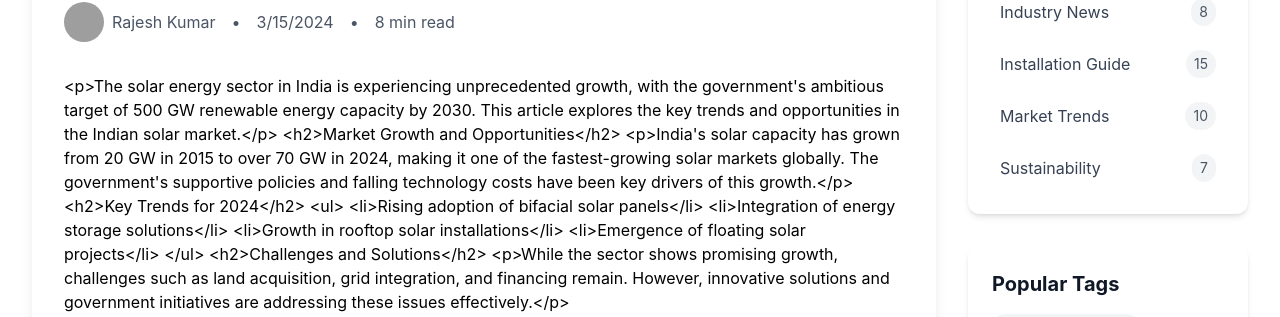
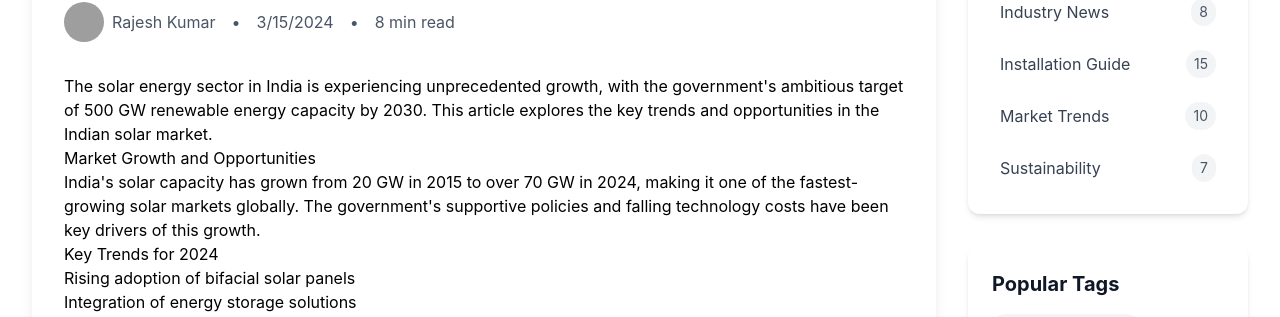
Before and after one commit to ashishume/solar-sangathan, a React (Vite) app: page /blog/1 in a window 1280 px wide. Shown: the part 630-947 px from the top of the page. Built offline with nearby package versions, Linux system fonts and the light colour scheme; grey boxes are pictures that could not be loaded.

Commit message:
feat: updates

```diff
--- a/src/pages/Blog.tsx
+++ b/src/pages/Blog.tsx
@@ -19,7 +19,7 @@ const Blog = () => {
   const [selectedCategory, setSelectedCategory] = useState("All");
   const [searchQuery, setSearchQuery] = useState("");
   const [currentPage, setCurrentPage] = useState(1);
-  const [loading, setLoading] = useState(true);
+  const [, setLoading] = useState(true);
   const [error, setError] = useState<string | null>(null);
 
   // Mock data for sidebar
--- a/src/pages/BlogPost.tsx
+++ b/src/pages/BlogPost.tsx
@@ -166,9 +166,10 @@ const BlogPostPage = () => {
               </div>
 
               {/* Blog Content */}
-              <div className="prose prose-lg max-w-none">
-                <p>{blog.content}</p>
-              </div>
+              <div
+                className="prose prose-lg max-w-none"
+                dangerouslySetInnerHTML={{ __html: blog.content }}
+              />
 
               {/* Tags */}
               <div className="mt-8 pt-8 border-t border-gray-200">
```
